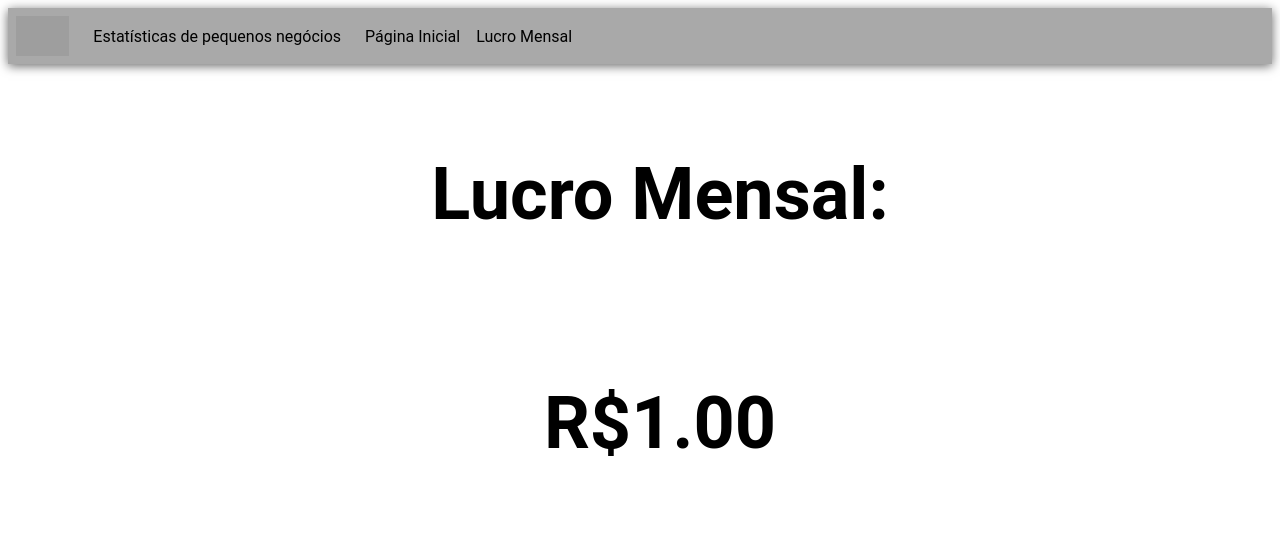
After one commit to TiagoSeixas2103/Projeto3_TecWeb, a Django app: page /lucromensal in a window 1280 px wide. The commit adds this page. Shown: the top 553 px of the page. Run offline with Django 3.2, Linux system fonts and the light colour scheme; data comes from the database, SQL or seed files in the repository; grey boxes are pictures that could not be loaded.

Commit message:
lucro mensal

```diff
--- a/vendas/models.py
+++ b/vendas/models.py
@@ -4,6 +4,7 @@ from django.db import models
 class Venda(models.Model):
     title = models.CharField(max_length=200)
     content = models.TextField()
+    quantity = models.IntegerField()
     price = models.FloatField()
     id = models.AutoField(primary_key=True)
 
--- a/vendas/static/vendas/css/getit.css
+++ b/vendas/static/vendas/css/getit.css
@@ -243,3 +243,23 @@ input:focus{
   font-size: .7rem;
   padding: .5rem;
 }
+
+a {
+  background-color: #ffffff00;
+  padding: 0.5rem;
+  text-decoration: none;
+  color:black;
+  border:none;
+  border-radius: 0.2rem;
+
+}
+
+.lucromensal {
+  font-size: 4.5rem;
+}
+
+.container-lucro{
+  display: flex;
+  flex-direction: column;
+  align-items: center;
+}
--- /dev/null
+++ b/vendas/templates/vendas/lucros.html
@@ -0,0 +1,30 @@
+{% extends "vendas/base.html" %}
+{% load static %}
+
+{% block content %}
+
+<body>
+
+  <div class="appbar">
+    <img src="{% static 'vendas/img/logo-vendas.png' %}" class="logo" />
+    <span class="subtitle">Estatísticas de pequenos negócios</span>
+    <a href="/">Página Inicial</a>
+    <a href="/lucromensal">Lucro Mensal</a>
+  </div>
+
+  <main class="container">
+    <ul class="card-container">
+      {% for lucro in lucros.values %}
+        <div class="container-lucro">
+            <h3 class="lucromensal" method="put">Lucro Mensal:</h3>
+            <h3 class="lucromensal" method="put">R${{lucro|floatformat:2}}</h3>
+        </div>
+      {% endfor %}
+  </ul>
+
+
+  </main>
+
+</body>
+
+{% endblock %}
--- a/vendas/urls.py
+++ b/vendas/urls.py
@@ -7,4 +7,5 @@ urlpatterns = [
     path('post', views.index, name='index'),
     path('delete', views.delete, name='delete'),
     path('put', views.put, name='put'),
+    path('lucromensal', views.lucro, name='lucro')
 ]
--- a/vendas/views.py
+++ b/vendas/views.py
@@ -1,4 +1,5 @@
 from django.shortcuts import render, redirect
+from django.db.models import F, Sum
 from .models import Venda
 
 
@@ -6,9 +7,10 @@ def index(request):
     if request.method == 'POST':
         title = request.POST.get('titulo')
         content = request.POST.get('content')
+        quantity = request.POST.get('quantity')
         price = request.POST.get('price')
         # TAREFA: Utilize o title e content para criar um novo Venda no banco de dados
-        film = Venda(title = title, content = content, price = price)
+        film = Venda(title = title, content = content, quantity = quantity, price = price)
         film.save()
         return redirect('index')
     else:
@@ -29,10 +31,12 @@ def put(request):
         id = request.POST.get('id')
         title = request.POST.get('titulo')
         content = request.POST.get('content')
+        quantity = request.POST.get('quantity')
         price = request.POST.get('price')
         new_venda = Venda()
         new_venda.title = title
         new_venda.content = content
+        new_venda.quantity = quantity
         new_venda.price = price
         new_venda.id = id
         new_venda.save()
@@ -40,3 +44,7 @@ def put(request):
     else:
         all_vendas = Venda.objects.all()
         return render(request, 'vendas/index.html', {'vendas': all_vendas})
+
+def lucro(request):
+    lucros = Venda.objects.all().aggregate(preco=Sum(F('price')*F('quantity')))
+    return render(request, 'vendas/lucros.html', {'lucros': lucros})
```
Also changed, not shown: vendas/templates/vendas/index.html (+10 -0 lines), vendas/migrations/0002_venda_quantity.py (added).
